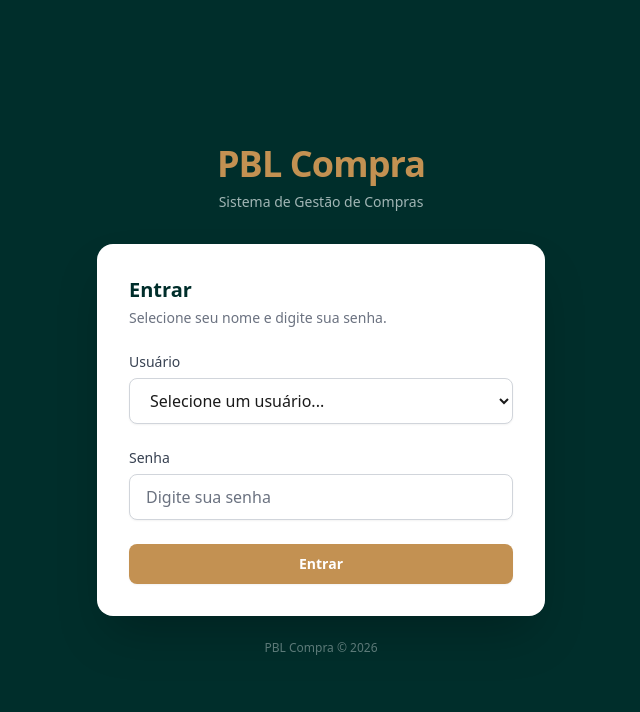
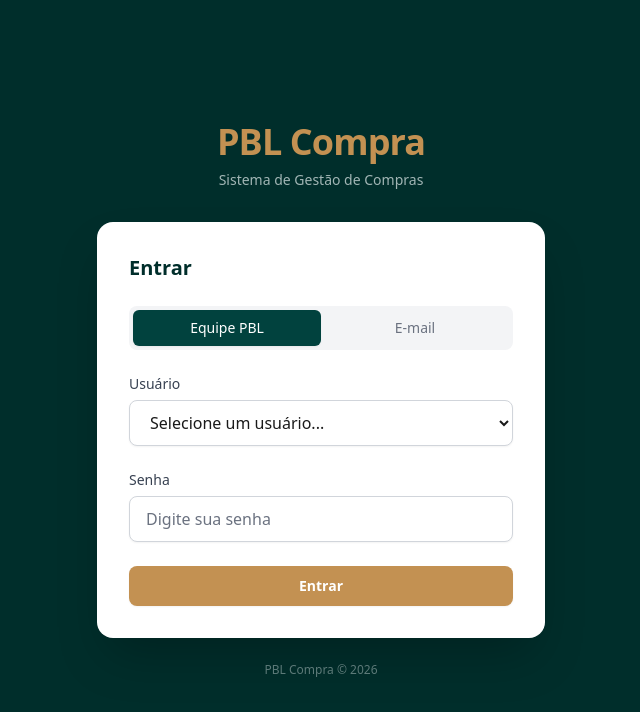
Before and after one commit to jeannepuerta-cell/pbl-compra, a Next.js app: page /login in a window 1280 px wide. Shown: the top 712 px of the page, without its empty margins (319-959 px from the left). Built offline with nearby package versions, Linux system fonts and the light colour scheme.

Commit message:
feat: login com duas opções — Equipe PBL (dropdown) ou E-mail (campo livre)

```diff
--- a/app/login/page.tsx
+++ b/app/login/page.tsx
@@ -38,7 +38,9 @@ const USERS_BY_SETOR = {
 
 export default function LoginPage() {
   const router = useRouter()
+  const [mode, setMode] = useState<'equipe' | 'email'>('equipe')
   const [selectedLogin, setSelectedLogin] = useState('')
+  const [emailInput, setEmailInput] = useState('')
   const [password, setPassword] = useState('')
   const [error, setError] = useState('')
   const [loading, setLoading] = useState(false)
@@ -47,9 +49,20 @@ export default function LoginPage() {
     e.preventDefault()
     setError('')
 
+    let email = ''
+
+    if (mode === 'equipe') {
       if (!selectedLogin) {
         setError('Selecione um usuário.')
         return
+      }
+      email = CUSTOM_EMAILS[selectedLogin] || `${selectedLogin}@pblcompra.com`
+    } else {
+      if (!emailInput) {
+        setError('Digite seu e-mail.')
+        return
+      }
+      email = emailInput.trim()
     }
 
     if (!password) {
@@ -61,7 +74,6 @@ export default function LoginPage() {
 
     try {
       const supabase = createClient()
-      const email = CUSTOM_EMAILS[selectedLogin] || `${selectedLogin}@pblcompra.com`
 
       const { error: authError } = await supabase.auth.signInWithPassword({
         email,
@@ -101,17 +113,34 @@ export default function LoginPage() {
         >
           <div>
             <h2 className="text-xl font-semibold text-verde-escuro">Entrar</h2>
-            <p className="text-sm text-gray-500 mt-1">
-              Selecione seu nome e digite sua senha.
-            </p>
           </div>
 
-          {/* User dropdown */}
+          {/* Mode toggle */}
+          <div className="flex rounded-lg bg-gray-100 p-1">
+            <button
+              type="button"
+              onClick={() => setMode('equipe')}
+              className={`flex-1 py-2 text-sm font-medium rounded-md transition-colors ${
+                mode === 'equipe' ? 'bg-verde text-white shadow-sm' : 'text-gray-500 hover:text-gray-700'
+              }`}
+            >
+              Equipe PBL
+            </button>
+            <button
+              type="button"
+              onClick={() => setMode('email')}
+              className={`flex-1 py-2 text-sm font-medium rounded-md transition-colors ${
+                mode === 'email' ? 'bg-verde text-white shadow-sm' : 'text-gray-500 hover:text-gray-700'
+              }`}
+            >
+              E-mail
+            </button>
+          </div>
+
+          {/* Login field */}
+          {mode === 'equipe' ? (
             <div className="space-y-1.5">
-            <label
-              htmlFor="user-select"
-              className="block text-sm font-medium text-gray-700"
-            >
+              <label htmlFor="user-select" className="block text-sm font-medium text-gray-700">
                 Usuário
               </label>
               <select
@@ -132,6 +161,21 @@ export default function LoginPage() {
                 ))}
               </select>
             </div>
+          ) : (
+            <div className="space-y-1.5">
+              <label htmlFor="email-input" className="block text-sm font-medium text-gray-700">
+                E-mail
+              </label>
+              <input
+                id="email-input"
+                type="email"
+                value={emailInput}
+                onChange={(e) => setEmailInput(e.target.value)}
+                placeholder="seu@email.com"
+                className="w-full rounded-lg border border-gray-300 bg-white px-4 py-2.5 text-gray-900 shadow-sm placeholder:text-gray-400 focus:border-dourado focus:ring-2 focus:ring-dourado/30 focus:outline-none transition"
+              />
+            </div>
+          )}
 
           {/* Password */}
           <div className="space-y-1.5">
```
Lines whose indentation alone changed are shown as unchanged.
